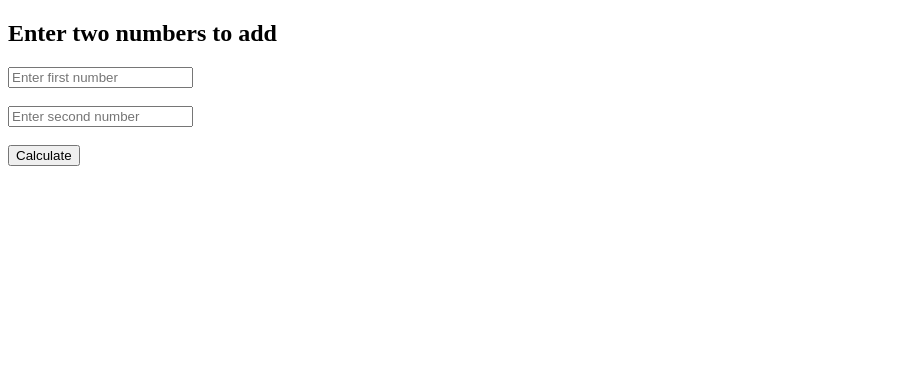
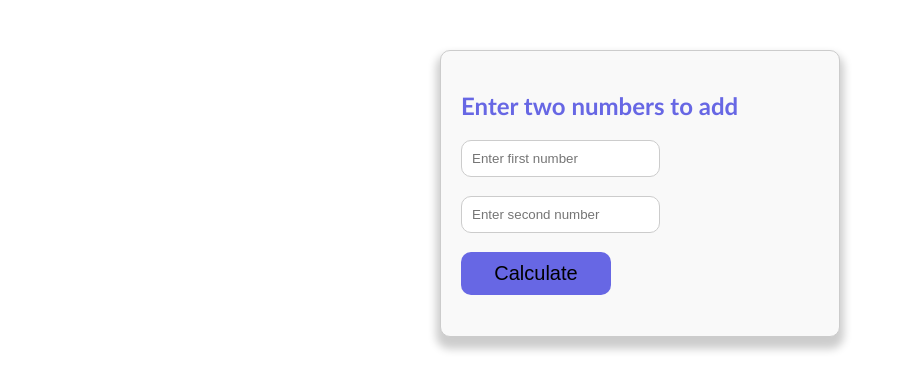
Before and after one commit to Vikashsigh24/Cognifyz-add-two-numbers, a plain HTML site: page index.html in a window 1280 px wide. Shown: the whole page, without its empty margins (0-902 px from the left). Drawn offline with Linux system fonts and the light colour scheme.

Commit message:
Update index.html

```diff
--- a/index.html
+++ b/index.html
@@ -4,7 +4,7 @@
     <title>Add two number</title>
     <!--Linking CSS file-->
 
-    <link rel="stylesheet" href="2.3.css">
+    <link rel="stylesheet" href="style.css">
 </head>
 
 <body>
```
